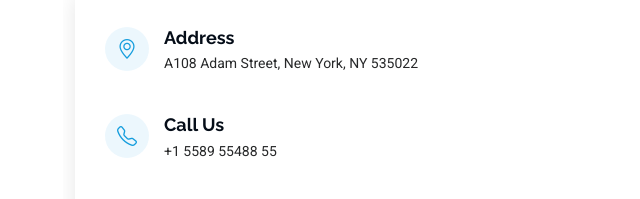
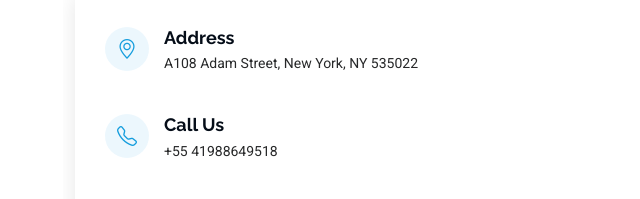
Before and after one commit to 237natan/portfolio, a plain HTML site: page index.html in a window 1280 px wide. Shown: the part 4322-4521 px from the top of the page, 237-877 px from the left. Drawn offline with Linux system fonts and the light colour scheme.

Commit message:
correção numero de telefone

```diff
--- a/index.html
+++ b/index.html
@@ -442,7 +442,7 @@
                 <i class="bi bi-telephone flex-shrink-0"></i>
                 <div>
                   <h3>Call Us</h3>
-                  <p>+1 5589 55488 55</p>
+                  <p>+55 41988649518</p>
                 </div>
               </div><!-- End Info Item -->
 
```
